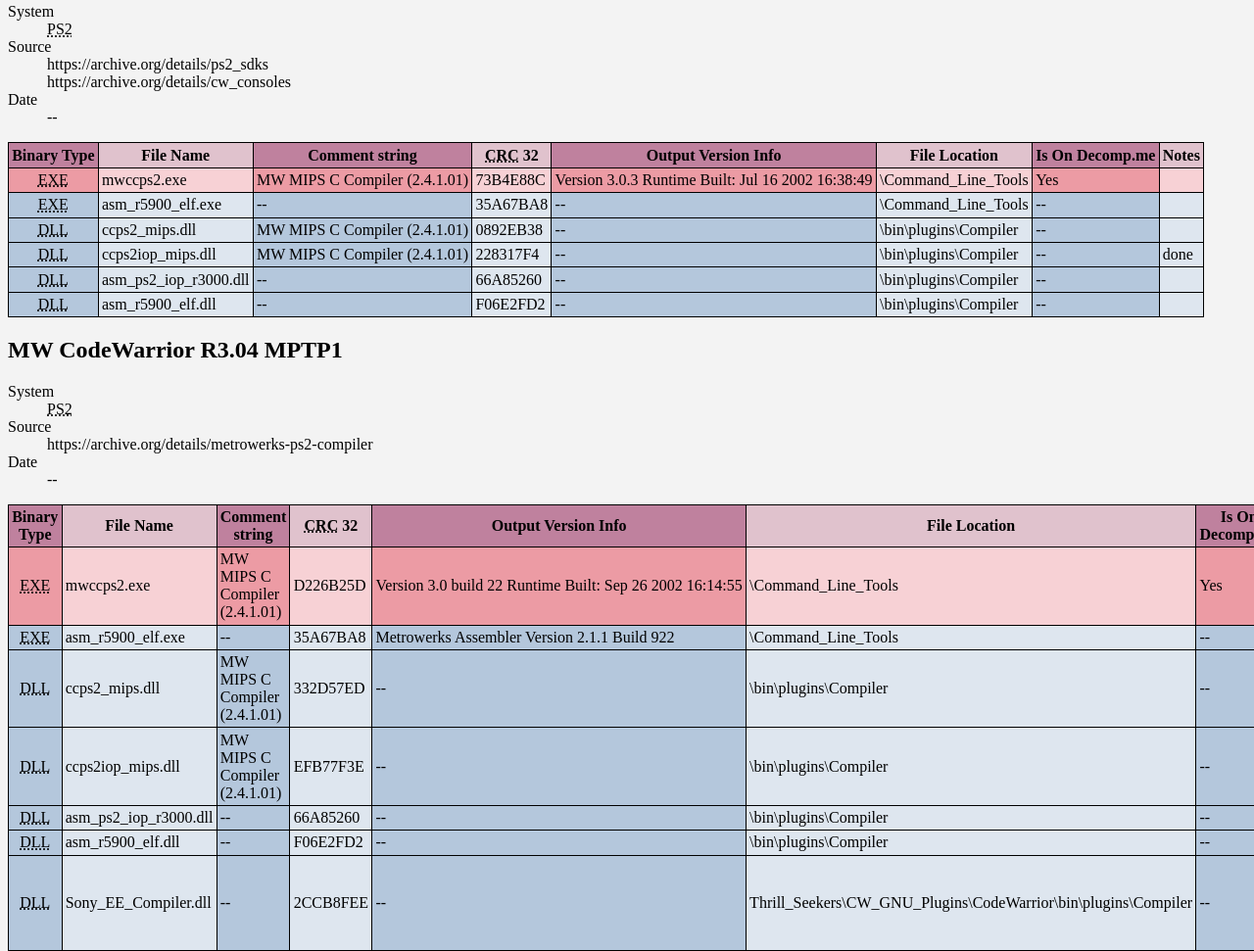
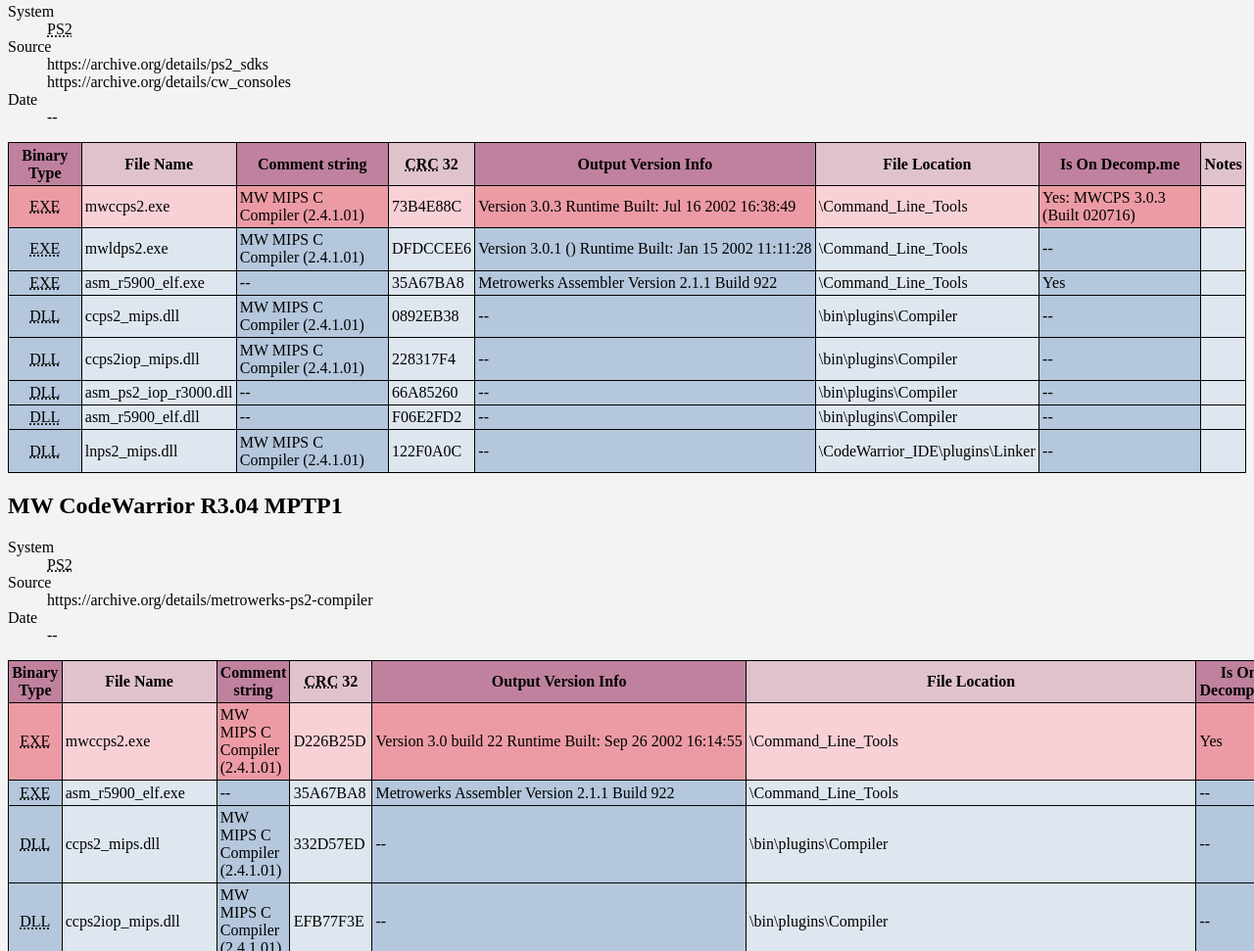
Before and after one commit to Daniel-McCarthy/MW, a plain HTML site: page docs/index.html in a window 1280 px wide. Shown: the part 1825-2796 px from the top of the page at 98% size. Drawn offline with Linux system fonts and the light colour scheme.

Commit message:
Add R3.0.3 Linker EXE + DLL, Assembler output & Decomp.me name
- Adds info for the R3.0.3 Linker executable and DLLs.
- Adds the runtime output for the R3.0.3 assembler.
- Adds the Decomp.me name for the R3.0.3 compiler.

```diff
--- a/docs/index.html
+++ b/docs/index.html
@@ -376,7 +376,17 @@
         <td>73B4E88C</td>
         <td>Version 3.0.3 Runtime Built: Jul 16 2002 16:38:49</td>
         <td>\Command_Line_Tools</td>
-        <td>Yes</td>
+        <td>Yes: MWCPS 3.0.3 (Built 020716)</td>
+        <td></td>
+      </tr>
+      <tr>
+        <td><abbr title="executable">EXE</abbr></td>
+        <td>mwldps2.exe</td>
+        <td>MW MIPS C Compiler (2.4.1.01)</td>
+        <td>DFDCCEE6</td>
+        <td>Version 3.0.1 () Runtime Built: Jan 15 2002 11:11:28</td>
+        <td>\Command_Line_Tools</td>
+        <td>--</td>
         <td></td>
       </tr>
       <tr>
@@ -384,9 +394,9 @@
         <td>asm_r5900_elf.exe</td>
         <td>--</td>
         <td>35A67BA8</td>
-        <td>--</td>
-        <td>\Command_Line_Tools</td>
-        <td>--</td>
+        <td>Metrowerks Assembler Version 2.1.1 Build 922</td>
+        <td>\Command_Line_Tools</td>
+        <td>Yes</td>
         <td></td>
       </tr>
       <tr>
@@ -407,9 +417,8 @@
         <td>--</td>
         <td>\bin\plugins\Compiler</td>
         <td>--</td>
-        <td>
-          done
-          <tr>
+        <td></td>
+        <tr>
             <td><abbr title="Dynamic Link Library">DLL</abbr></td>
             <td>asm_ps2_iop_r3000.dll</td>
             <td>--</td>
@@ -429,6 +438,16 @@
             <td>--</td>
             <td></td>
           </tr>
+          <tr>
+            <td><abbr title="Dynamic Link Library">DLL</abbr></td>
+            <td>lnps2_mips.dll</td>
+            <td>MW MIPS C Compiler (2.4.1.01)</td>
+            <td>122F0A0C</td>
+            <td>--</td>
+            <td>\CodeWarrior_IDE\plugins\Linker</td>
+            <td>--</td>
+            <td></td>
+          </tr>
         </td>
       </tr>
     </table>
```
